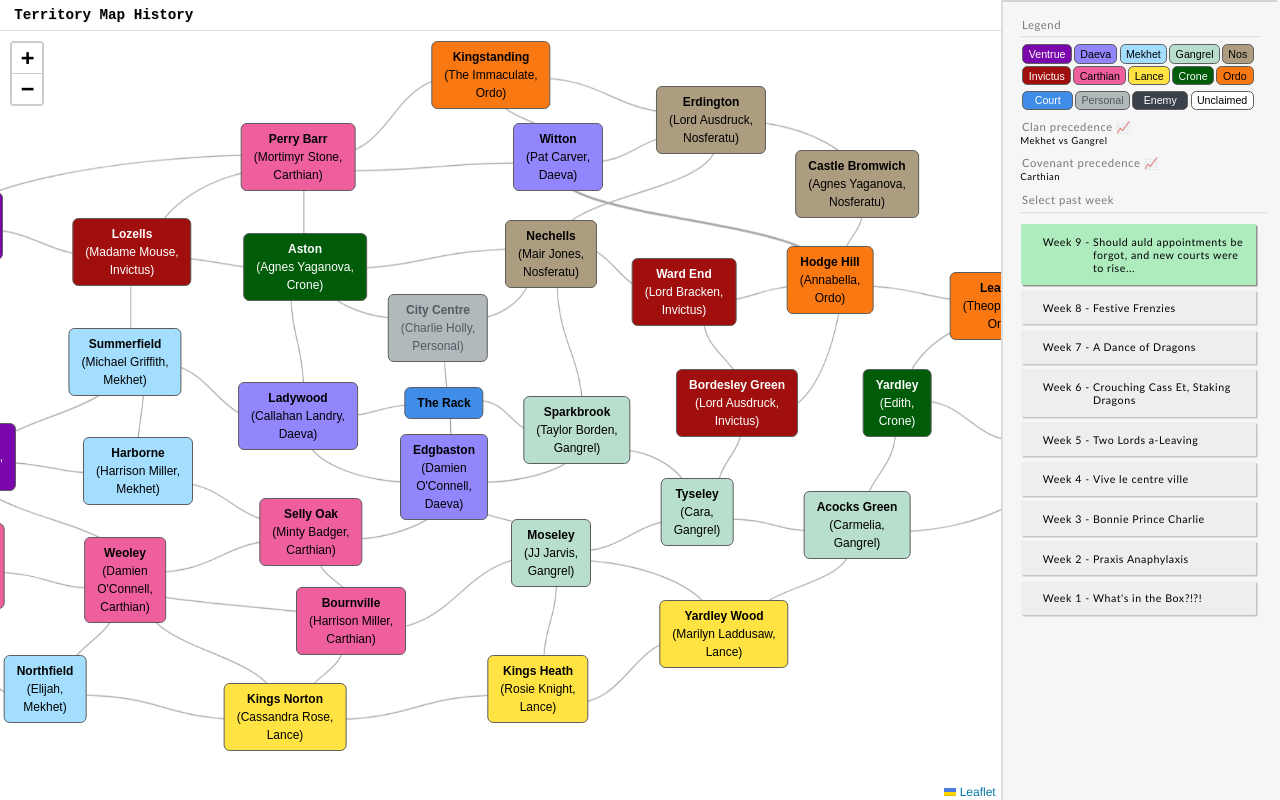
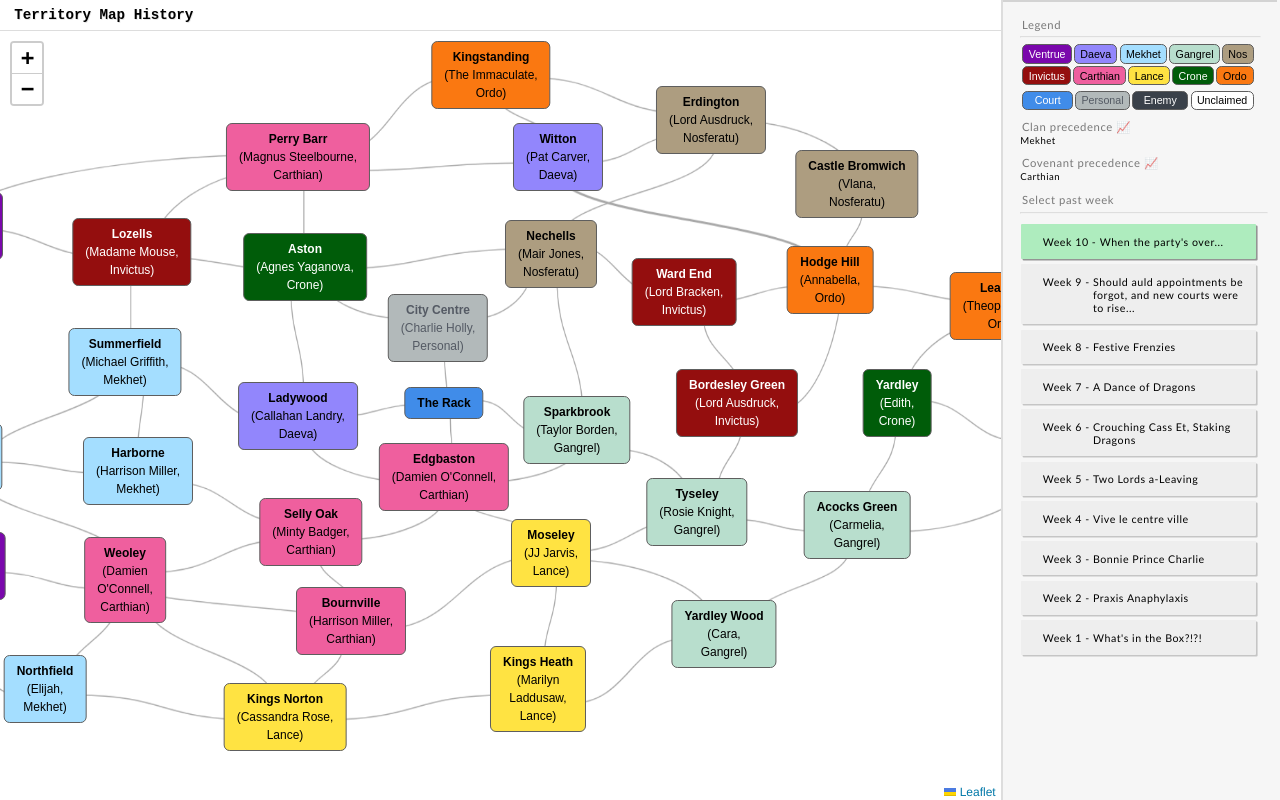
Before and after one commit to owlks4/territory-map-react, a React (Vite) app: page / in a window 1280 px wide. Built offline with nearby package versions, Linux system fonts and the light colour scheme.

Commit message:
Update json

```diff
--- a/public/json/y7.json
+++ b/public/json/y7.json
@@ -122,7 +122,7 @@
             "title":"Bonnie Prince Charlie",
             "territoryChanges":[
                 {"territoryName":"Witton", "alignment":"daeva", "holder":"Pat Carver", "maxHolderLineLength":"0", "flipside":"carthian"},
-                {"territoryName":"Edgbaston", "alignment":"daeva", "holder":"Damien O'Connell", "maxHolderLineLength":"3", "flipside":"carthian"},
+                {"territoryName":"Edgbaston", "alignment":"daeva", "holder":"Damien O'Connell", "maxHolderLineLength":"0", "flipside":"carthian"},
                 {"territoryName":"Handsworth", "alignment":"ventrue", "holder":"Lord Bennett", "maxHolderLineLength":"0", "flipside":"invictus"},
                 {"territoryName":"Aston", "alignment":"invictus", "holder":"Lord Bracken", "maxHolderLineLength":"0", "flipside":"gangrel"},
                 {"territoryName":"Nechells", "alignment":"nos", "holder":"Vlana", "maxHolderLineLength":"0", "flipside":"personal"},
@@ -222,6 +222,21 @@
                 {"territoryName":"Nechells", "alignment":"nos", "holder":"Mair Jones", "maxHolderLineLength":"0", "flipside":"carthian"}
             ],
             "adjacencyChanges":[]
+        },
+        {
+            "title":"When the party's over...",
+            "territoryChanges":[
+                {"territoryName":"Castle Bromwich", "alignment":"nos", "holder":"Vlana", "maxHolderLineLength":"0", "flipside":"personal"},
+                {"territoryName":"Perry Barr", "alignment":"carthian", "holder":"Magnus Steelbourne", "maxHolderLineLength":"0", "flipside":"daeva"},
+                {"territoryName":"Quinton", "alignment":"mekhet", "holder":"Cass Et", "maxHolderLineLength":"0", "flipside":"personal"},
+                {"territoryName":"Bartley Green", "alignment":"ventrue", "holder":"Leeroy Evans", "maxHolderLineLength":"0", "flipside":"crone"},
+                {"territoryName":"Moseley", "alignment":"lance", "holder":"JJ Jarvis", "maxHolderLineLength":"0", "flipside":"gangrel"},
+                {"territoryName":"Edgbaston", "alignment":"carthian", "holder":"Damien O'Connell", "maxHolderLineLength":"0", "flipside":"daeva"},
+                {"territoryName":"Tyseley", "alignment":"gangrel", "holder":"Rosie Knight", "maxHolderLineLength":"0", "flipside":"lance"},
+                {"territoryName":"Kings Heath", "alignment":"lance", "holder":"Marilyn Laddusaw", "maxHolderLineLength":"3", "flipside":"ventrue"},
+                {"territoryName":"Yardley Wood", "alignment":"gangrel", "holder":"Cara", "maxHolderLineLength":"3", "flipside":"ordo"}
+            ],
+            "adjacencyChanges":[]
         }
     ]
 }
--- a/src/Territory.jsx
+++ b/src/Territory.jsx
@@ -84,7 +84,7 @@ function Territory (props) {
                     </div>
                     {specialCSS == "y7-after-change" ?
                     <div className="territoryText sentence-case">
-                      {props.t.alignment +")"}
+                      {(props.t.useFlipside && props.t.flipside != null ? props.t.flipside : props.t.alignment) +")"}
                     </div>
                     : null}
                 </> : null}
--- a/src/index.css
+++ b/src/index.css
@@ -218,7 +218,7 @@ h5 {
 
 .invictus.y7-after-change {
     color: white;
-    background-color: rgb(160, 14, 14);
+    background-color: rgb(148, 14, 14);
 }
 
 .carthian {
```
